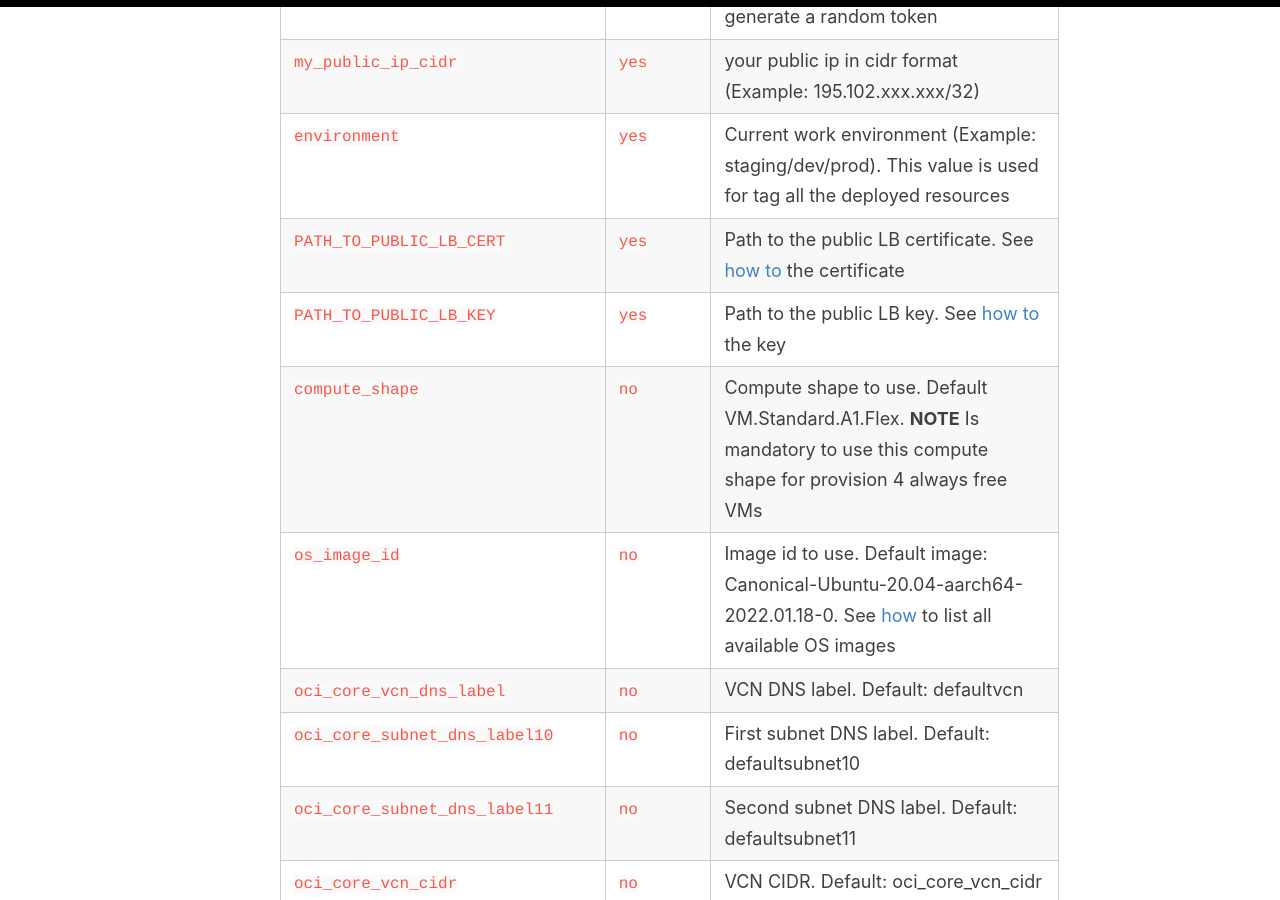
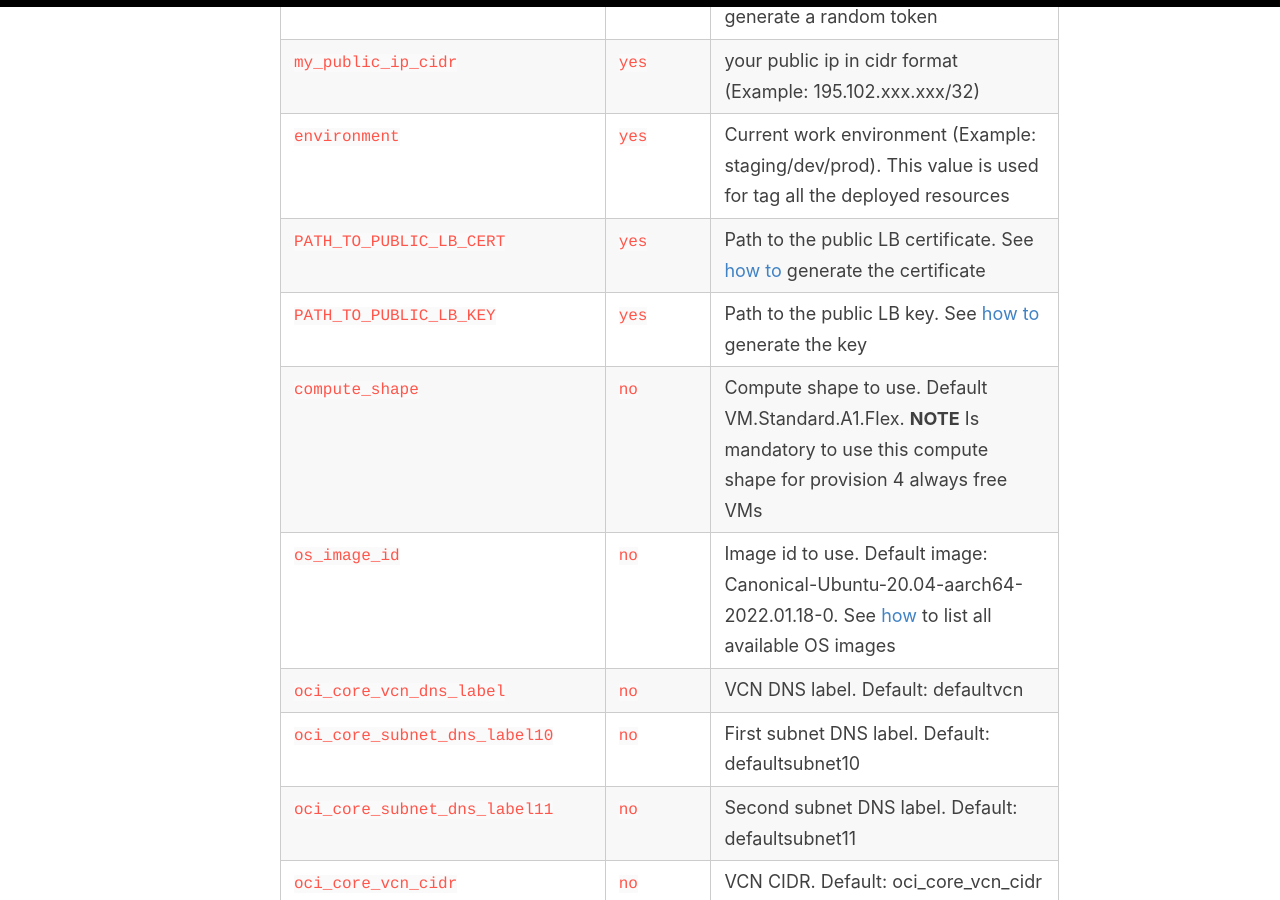
Before and after one commit to garutilorenzo/garutilorenzo.github.io, a Jekyll site: the page built from docs/_posts/2022-02-22-deploy-kubernetes-for-free-oracle-cloud.md, in a window 1280 px wide and 900 px high, scrolled down 7541 px. Built offline with Jekyll 4.4.1, drawn with Linux system fonts in a browser that asks for light colours.

Commit message:
Fix error

```diff
--- a/docs/_posts/2022-02-22-deploy-kubernetes-for-free-oracle-cloud.md
+++ b/docs/_posts/2022-02-22-deploy-kubernetes-for-free-oracle-cloud.md
@@ -262,8 +262,8 @@ Once you have created the terraform.tfvars file edit the main.tf file (always in
 | `k3s_token` | `yes`        | The token of your K3s cluster. [How to](#generate-random-token) generate a random token |
 | `my_public_ip_cidr` | `yes`        |  your public ip in cidr format (Example: 195.102.xxx.xxx/32) |
 | `environment`  | `yes`  | Current work environment (Example: staging/dev/prod). This value is used for tag all the deployed resources |
-| `PATH_TO_PUBLIC_LB_CERT`  | `yes`  | Path to the public LB certificate. See [how to](#generate-sel-signed-ssl-certificate-for-the-public-lb-l7) the certificate |
-| `PATH_TO_PUBLIC_LB_KEY`  | `yes`  | Path to the public LB key. See [how to](#generate-sel-signed-ssl-certificate-for-the-public-lb-l7) the key |
+| `PATH_TO_PUBLIC_LB_CERT`  | `yes`  | Path to the public LB certificate. See [how to](#generate-sel-signed-ssl-certificate-for-the-public-lb-l7)  generate the certificate |
+| `PATH_TO_PUBLIC_LB_KEY`  | `yes`  | Path to the public LB key. See [how to](#generate-sel-signed-ssl-certificate-for-the-public-lb-l7) generate the key |
 | `compute_shape`  | `no`  | Compute shape to use. Default VM.Standard.A1.Flex. **NOTE** Is mandatory to use this compute shape for provision 4 always free VMs |
 | `os_image_id`  | `no`  | Image id to use. Default image: Canonical-Ubuntu-20.04-aarch64-2022.01.18-0. See [how](#how-to-list-all-the-os-images) to list all available OS images |
 | `oci_core_vcn_dns_label`  | `no`  | VCN DNS label. Default: defaultvcn |
```
